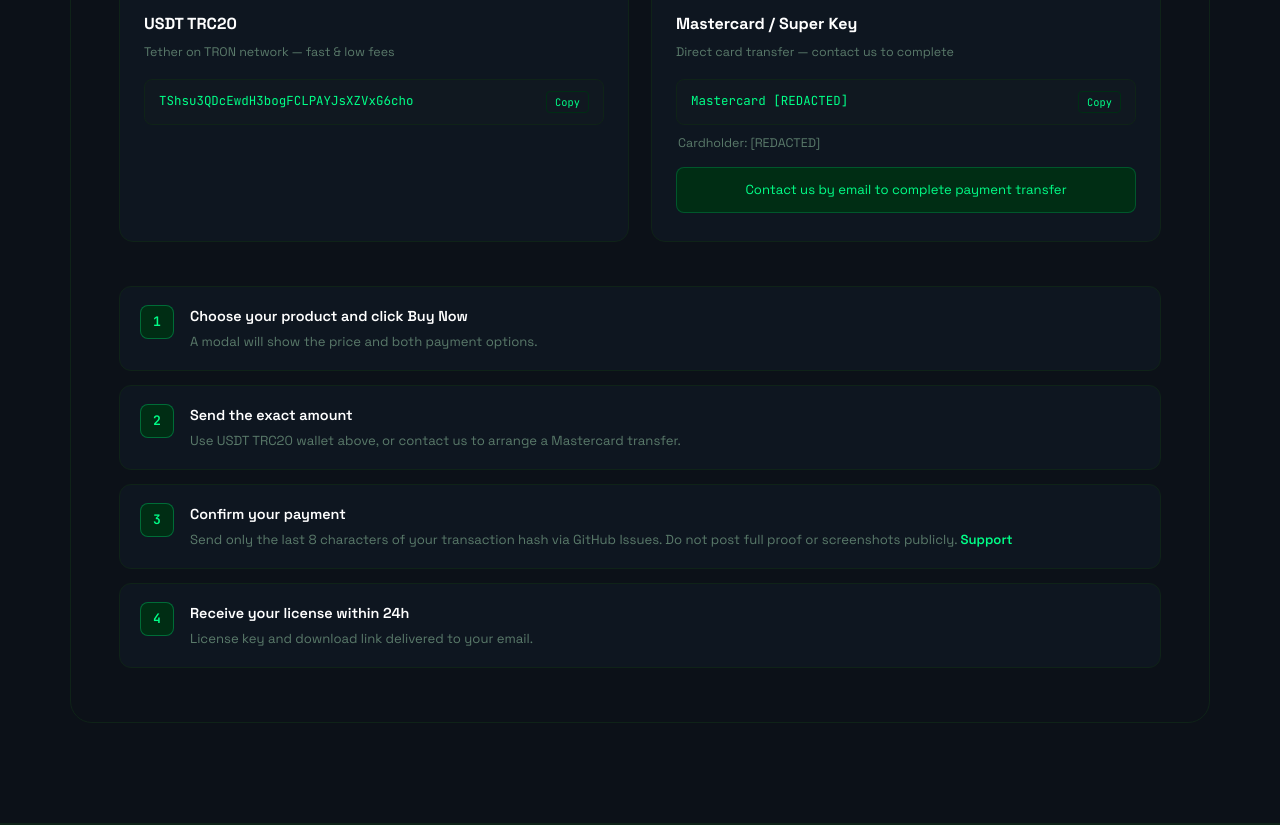
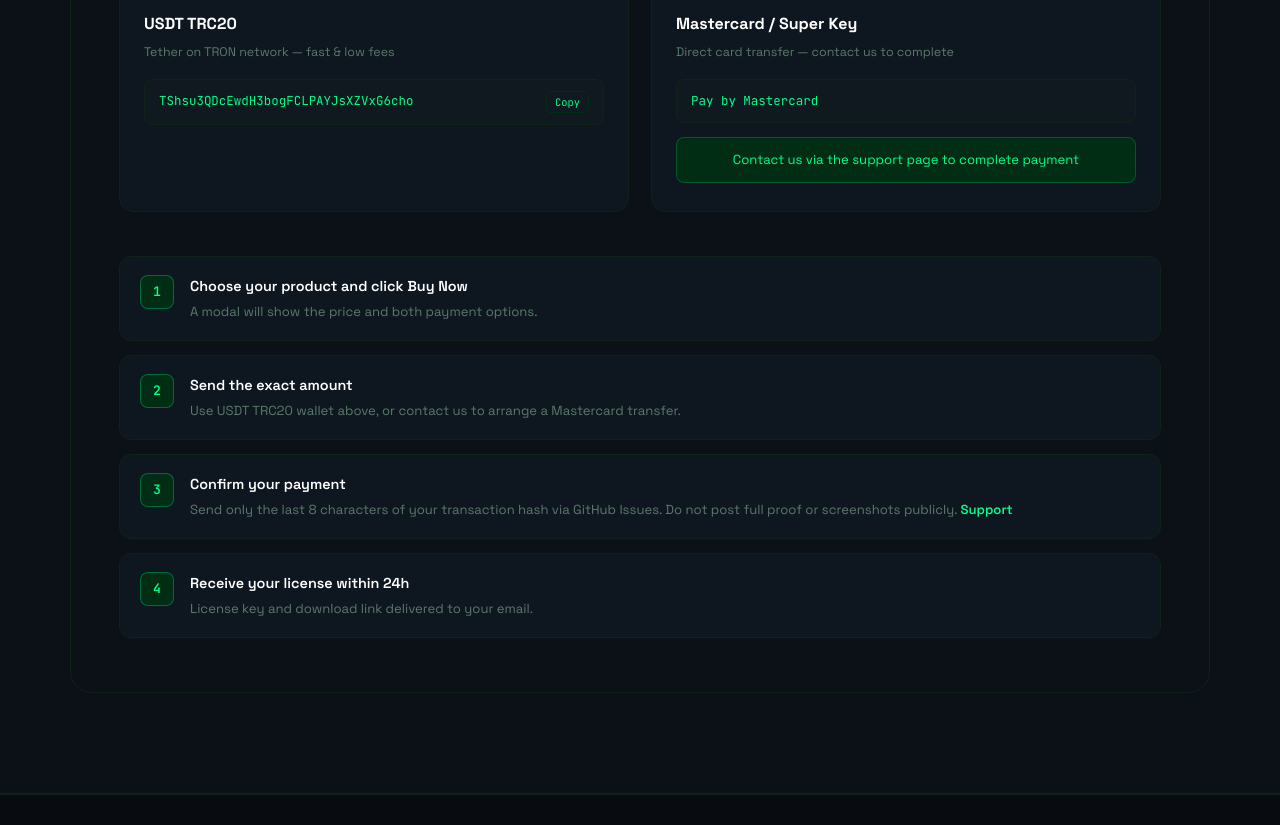
Before and after one commit to OptisecDev/optisec-wifi-monitor, a plain HTML site: page sales/index.html in a window 1280 px wide. Shown: the part 3973-4798 px from the top of the page. Drawn offline with Linux system fonts and the light colour scheme.

Commit message:
Remove cardholder data and fix payment support wording
Co-Authored-By: Claude Opus 5.5 <noreply@anthropic.com>

```diff
--- a/sales/index.html
+++ b/sales/index.html
@@ -1057,12 +1057,10 @@
           <div class="pay-title" data-en="Mastercard / Super Key" data-ar="ماستركارد / السوبر كي">Mastercard / Super Key</div>
           <div class="pay-sub" data-en="Direct card transfer — contact us to complete" data-ar="تحويل مباشر بالبطاقة — تواصل معنا لإتمامه">Direct card transfer — contact us to complete</div>
           <div class="pay-address">
-            <span id="cardNum" class="mono">Mastercard [REDACTED]</span>
-            <button class="copy-btn" onclick="copyAddr('cardNum',this)" data-en="Copy" data-ar="نسخ">Copy</button>
+            <span class="mono" data-en="Pay by Mastercard" data-ar="الدفع ببطاقة Mastercard">Pay by Mastercard</span>
           </div>
-          <div class="pay-holder" data-en="Cardholder: [REDACTED]" data-ar="حامل البطاقة: إحسان علي عطية">Cardholder: [REDACTED]</div>
-          <div class="pay-contact" data-en="Contact us by email to complete payment transfer" data-ar="تواصل معنا عبر البريد الإلكتروني لإتمام تحويل الدفع">
-            Contact us by email to complete payment transfer
+          <div class="pay-contact" data-en="Contact us via the support page to complete payment" data-ar="تواصل معنا عبر صفحة الدعم لإتمام الدفع">
+            Contact us via the support page to complete payment
           </div>
         </div>
 
```
Also changed, not shown: 1 other file.
